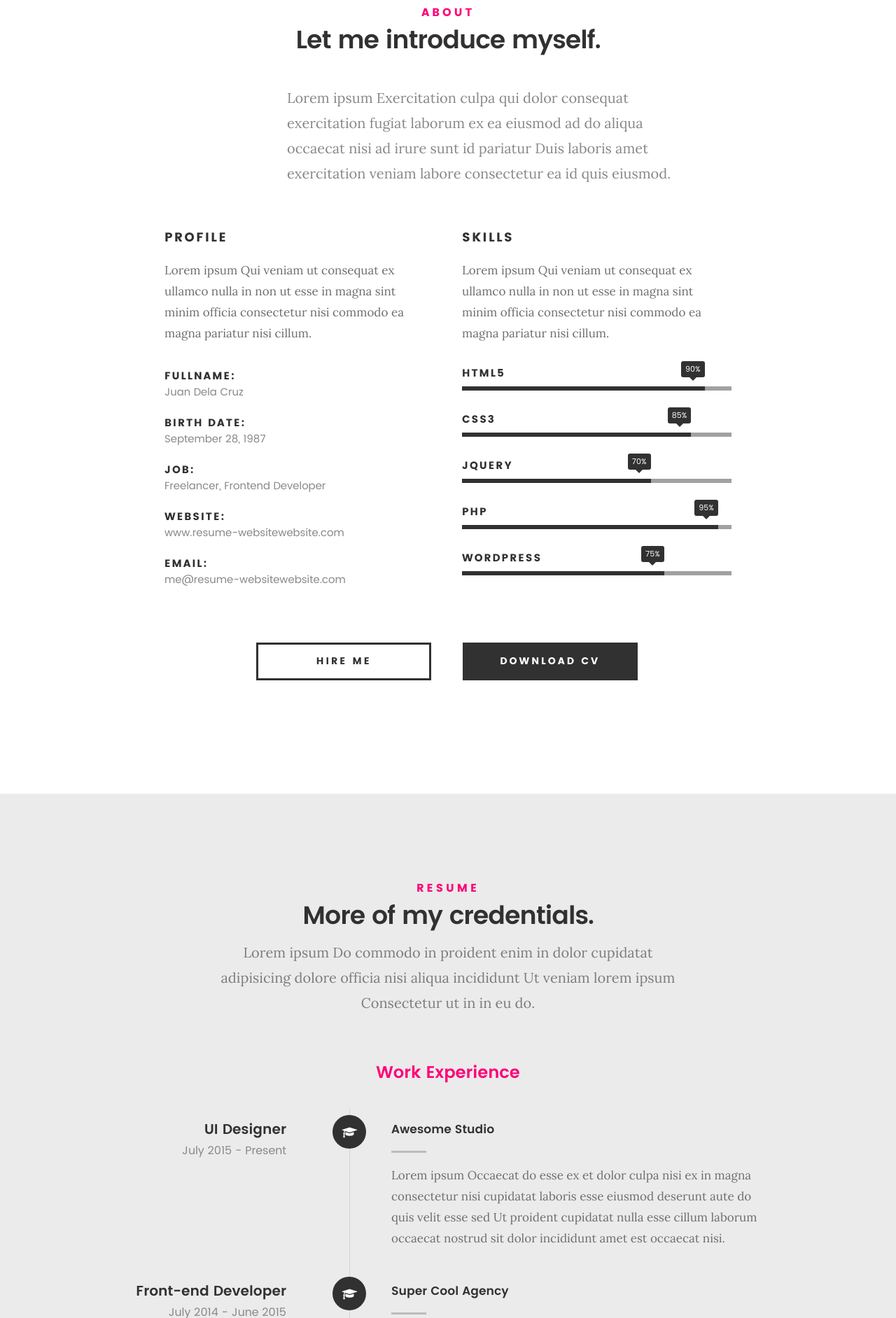
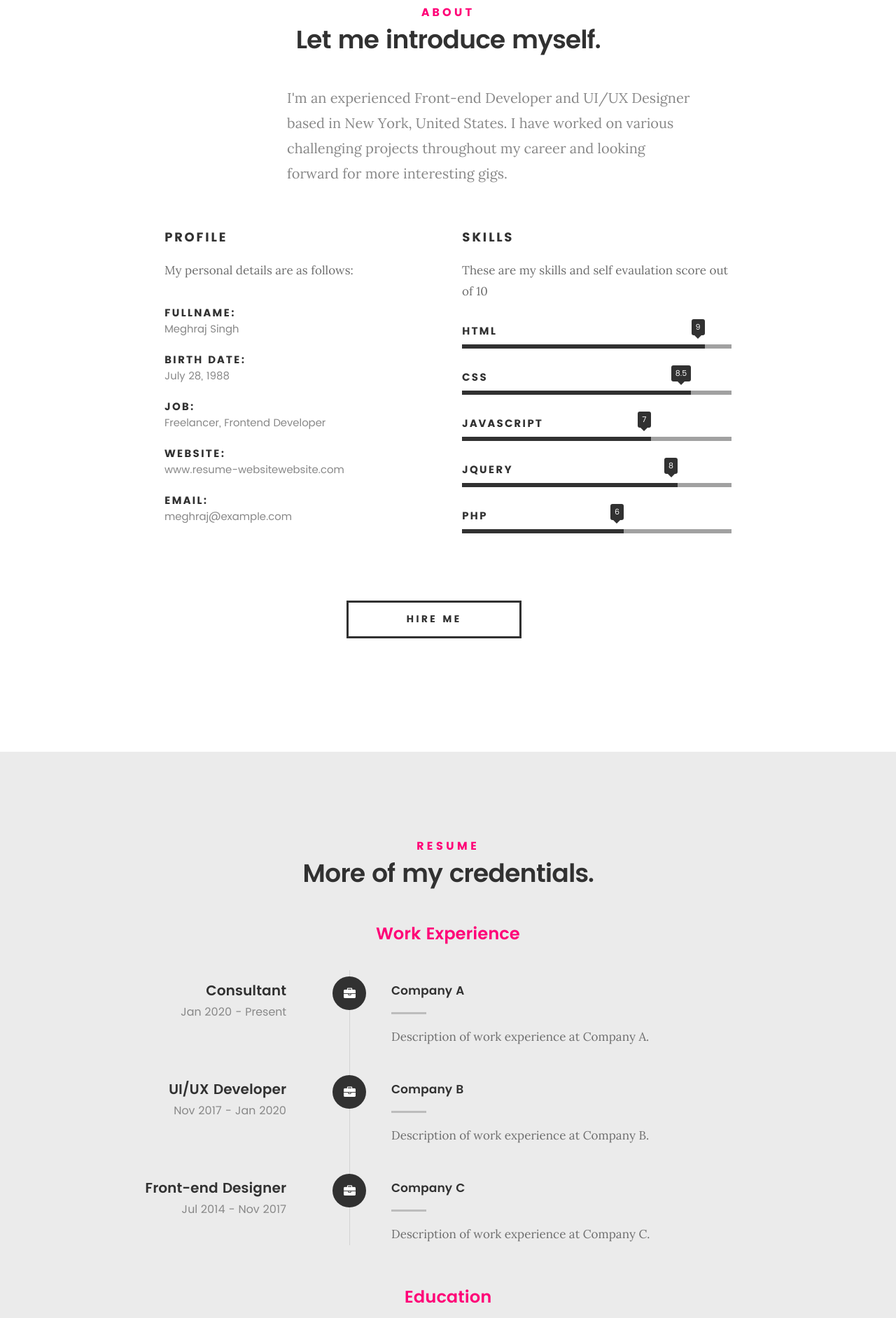
Before and after one commit to meghrajs/resume-website-assessment, a plain HTML site: page index.html in a window 1280 px wide. Shown: the part 917-2800 px from the top of the page at 70% size. Drawn offline with Linux system fonts and the light colour scheme.

Commit message:
Implemented dynamic data display from JSON

```diff
--- a/index.html
+++ b/index.html
@@ -28,7 +28,7 @@
 
    <!-- favicons
 	================================================== -->
-	<link rel="icon" type="image/png" href="favicon.png">
+	<link rel="icon" type="image/png" href="favicon_R.png">
 
 </head>
 
@@ -70,11 +70,11 @@
 
    			<div class="col-twelve" id='profile_landing'>
 
-	   			<h5>Hello, World.</h5>
+	   			<h5>Hello,</h5>
 	   			<h1 id='profile_name'>I'm Juan Carlos</h1>
 
 	   			<p class="intro-position" id='primarySkills'>
-
+	   				<!--Dynamic Content from Mock API -->
 	   			</p>
 
 	   			<a class="button stroke smoothscroll" href="#about" title="">More About Me</a>
@@ -113,31 +113,31 @@
 
    	<div class="row about-content">
 
-   		<div class="col-six tab-full">
+   		<div class="col-six tab-full" id='profile'>
 
    			<h3>Profile</h3>
-   			<p>Lorem ipsum Qui veniam ut consequat ex ullamco nulla in non ut esse in magna sint minim officia consectetur nisi commodo ea magna pariatur nisi cillum.</p>
+   			<p>My personal details are as follows:</p>
 
    			<ul class="info-list">
    				<li>
-   					<strong>Fullname:</strong>
-   					<span>Juan Dela Cruz</span>
+   					<strong >Fullname:</strong>
+   					<span id='fullName'>Juan Dela Cruz</span>
    				</li>
    				<li>
-   					<strong>Birth Date:</strong>
-   					<span>September 28, 1987</span>
+   					<strong >Birth Date:</strong>
+   					<span id='dateOfBirth'>September 28, 1987</span>
    				</li>
    				<li>
-   					<strong>Job:</strong>
-   					<span>Freelancer, Frontend Developer</span>
+   					<strong >Job:</strong>
+   					<span id='jobTitle'>Freelancer, Frontend Developer</span>
    				</li>
    				<li>
-   					<strong>Website:</strong>
-   					<span>www.resume-websitewebsite.com</span>
+   					<strong >Website:</strong>
+   					<span id='personalWebsite'>www.resume-websitewebsite.com</span>
    				</li>
    				<li>
-   					<strong>Email:</strong>
-   					<span>me@resume-websitewebsite.com</span>
+   					<strong >Email:</strong>
+   					<span id='profileEmail'>me@resume-websitewebsite.com</span>
    				</li>
 
    			</ul> <!-- /info-list -->
@@ -147,30 +147,10 @@
    		<div class="col-six tab-full">
 
    			<h3>Skills</h3>
-   			<p>Lorem ipsum Qui veniam ut consequat ex ullamco nulla in non ut esse in magna sint minim officia consectetur nisi commodo ea magna pariatur nisi cillum.</p>
+   			<p>These are my skills and self evaulation score out of 10</p>
 
-				<ul class="skill-bars">
-				   <li>
-				   	<div class="progress percent90"><span>90%</span></div>
-				   	<strong>HTML5</strong>
-				   </li>
-				   <li>
-				   	<div class="progress percent85"><span>85%</span></div>
-				   	<strong>CSS3</strong>
-				   </li>
-				   <li>
-				   	<div class="progress percent70"><span>70%</span></div>
-				   	<strong>JQuery</strong>
-				   </li>
-				   <li>
-				   	<div class="progress percent95"><span>95%</span></div>
-				   	<strong>PHP</strong>
-				   </li>
-				   <li>
-
-				   	<div class="progress percent75"><span>75%</span></div>
-				   	<strong>Wordpress</strong>
-				   </li>
+				<ul class="skill-bars" id='skills'>
+				   <!--Dynamic Content from Mock API -->
 
 				</ul> <!-- /skill-bars -->
 
@@ -181,7 +161,6 @@
    	<div class="row button-section">
    		<div class="col-twelve">
    			<a href="#contact" title="Hire Me" class="button stroke smoothscroll">Hire Me</a>
-   			<a href="#" title="Download CV" class="button button-primary">Download CV</a>
    		</div>
    	</div>
 
@@ -198,7 +177,6 @@
    			<h5>Resume</h5>
    			<h1>More of my credentials.</h1>
 
-   			<p class="lead">Lorem ipsum Do commodo in proident enim in dolor cupidatat adipisicing dolore officia nisi aliqua incididunt Ut veniam lorem ipsum Consectetur ut in in eu do.</p>
 
    		</div>
    	</div> <!-- /section-intro-->
@@ -213,61 +191,9 @@
 
    		<div class="col-twelve">
 
-   			<div class="timeline-wrap">
+   			<div class="timeline-wrap" id='experiences'>
 
-   				<div class="timeline-block">
-
-	   				<div class="timeline-ico">
-	   					<i class="fa fa-graduation-cap"></i>
-	   				</div>
-
-	   				<div class="timeline-header">
-	   					<h3>UI Designer</h3>
-	   					<p>July 2015 - Present</p>
-	   				</div>
-
-	   				<div class="timeline-content">
-	   					<h4>Awesome Studio</h4>
-	   					<p>Lorem ipsum Occaecat do esse ex et dolor culpa nisi ex in magna consectetur nisi cupidatat laboris esse eiusmod deserunt aute do quis velit esse sed Ut proident cupidatat nulla esse cillum laborum occaecat nostrud sit dolor incididunt amet est occaecat nisi.</p>
-	   				</div>
-
-	   			</div> <!-- /timeline-block -->
-
-	   			<div class="timeline-block">
-
-	   				<div class="timeline-ico">
-	   					<i class="fa fa-graduation-cap"></i>
-	   				</div>
-
-	   				<div class="timeline-header">
-	   					<h3>Front-end Developer</h3>
-	   					<p>July 2014 - June 2015</p>
-	   				</div>
-
-	   				<div class="timeline-content">
-	   					<h4>Super Cool Agency</h4>
-	   					<p>Lorem ipsum Occaecat do esse ex et dolor culpa nisi ex in magna consectetur nisi cupidatat laboris esse eiusmod deserunt aute do quis velit esse sed Ut proident cupidatat nulla esse cillum laborum occaecat nostrud sit dolor incididunt amet est occaecat nisi incididunt.</p>
-	   				</div>
-
-	   			</div> <!-- /timeline-block -->
-
-	   			<div class="timeline-block">
-
-	   				<div class="timeline-ico">
-	   					<i class="fa fa-graduation-cap"></i>
-	   				</div>
-
-	   				<div class="timeline-header">
-	   					<h3>Web Designer</h3>
-	   					<p>May 2013 - June 2014</p>
-	   				</div>
-
-	   				<div class="timeline-content">
-	   					<h4>Great Designs Studio</h4>
-	   					<p>Lorem ipsum Occaecat do esse ex et dolor culpa nisi ex in magna consectetur nisi cupidatat laboris esse eiusmod deserunt aute do quis velit esse sed Ut proident cupidatat nulla esse cillum laborum occaecat nostrud sit dolor incididunt amet est occaecat nisi incididunt.</p>
-	   				</div>
-
-	   			</div> <!-- /timeline-block -->
+   				<!--Dynamic Content from Mock API -->
 
    			</div> <!-- /timeline-wrap -->
 
@@ -285,61 +211,9 @@
 
    		<div class="col-twelve">
 
-   			<div class="timeline-wrap">
+   			<div class="timeline-wrap" id='educations'>
 
-   				<div class="timeline-block">
-
-	   				<div class="timeline-ico">
-	   					<i class="fa fa-briefcase"></i>
-	   				</div>
-
-	   				<div class="timeline-header">
-	   					<h3>Master Degree</h3>
-	   					<p>July 2015 - Present</p>
-	   				</div>
-
-	   				<div class="timeline-content">
-	   					<h4>University of Life</h4>
-	   					<p>Lorem ipsum Occaecat do esse ex et dolor culpa nisi ex in magna consectetur nisi cupidatat laboris esse eiusmod deserunt aute do quis velit esse sed Ut proident cupidatat nulla esse cillum laborum occaecat nostrud sit dolor incididunt amet est occaecat nisi.</p>
-	   				</div>
-
-	   			</div> <!-- /timeline-block -->
-
-	   			<div class="timeline-block">
-
-	   				<div class="timeline-ico">
-	   					<i class="fa fa-briefcase"></i>
-	   				</div>
-
-	   				<div class="timeline-header">
-	   					<h3>Bachelor Degree</h3>
-	   					<p>July 2014 - June 2015</p>
-	   				</div>
-
-	   				<div class="timeline-content">
-	   					<h4>State Design University</h4>
-	   					<p>Lorem ipsum Occaecat do esse ex et dolor culpa nisi ex in magna consectetur nisi cupidatat laboris esse eiusmod deserunt aute do quis velit esse sed Ut proident cupidatat nulla esse cillum laborum occaecat nostrud sit dolor incididunt amet est occaecat nisi incididunt.</p>
-	   				</div>
-
-	   			</div> <!-- /timeline-block -->
-
-	   			<div class="timeline-block">
-
-	   				<div class="timeline-ico">
-	   					<i class="fa fa-briefcase"></i>
-	   				</div>
-
-	   				<div class="timeline-header">
-	   					<h3>Bachelor Degree</h3>
-	   					<p>May 2013 - June 2014</p>
-	   				</div>
-
-	   				<div class="timeline-content">
-	   					<h4>Design College</h4>
-	   					<p>Lorem ipsum Occaecat do esse ex et dolor culpa nisi ex in magna consectetur nisi cupidatat laboris esse eiusmod deserunt aute do quis velit esse sed Ut proident cupidatat nulla esse cillum laborum occaecat nostrud sit dolor incididunt amet est occaecat nisi incididunt.</p>
-	   				</div>
-
-	   			</div> <!-- /timeline-block -->
+   				<!--Dynamic Content from Mock API -->
 
    			</div> <!-- /timeline-wrap -->
 
@@ -361,7 +235,7 @@
    			<h5>Contact</h5>
    			<h1>I'd Love To Hear From You.</h1>
 
-   			<p class="lead">Lorem ipsum Do commodo in proident enim in dolor cupidatat adipisicing dolore officia nisi aliqua incididunt Ut veniam lorem ipsum Consectetur ut in in eu do.</p>
+   			<p class="lead">Let's get in touch and see if we can get together for some interesting project/opportunity.</p>
 
    		</div>
    	</div> <!-- /section-intro -->
@@ -439,7 +313,7 @@
    <script src="js/jquery-2.1.3.min.js"></script>
    <script src="js/plugins.js"></script>
    <script src="js/main.js"></script>
-   <!--<script src="js/script.js"></script>-->
+   <script src="js/script.js"></script>
 
 </body>
 
--- /dev/null
+++ b/js/script.js
@@ -0,0 +1,36 @@
+document.addEventListener('DOMContentLoaded',() => {
+	fetch('resume-data.json?v='+Date.now())
+		.then(response=> response.json())
+		.then(data => {
+			//console.log('Simple Console Message');
+			document.getElementById('profile_name').innerHTML="<h1> I'm "+data.personalDetails.name+"</h1>";
+
+			const primarySkills=document.getElementById('primarySkills');
+			data.primarySkills.forEach(skill => {
+				primarySkills.innerHTML+="<span>"+skill.skill+"</span>";
+			});
+
+			document.getElementById('introduction').innerHTML="<p class='lead'>"+data.introducton.statement+"</p>";
+			document.getElementById('fullName').textContent=data.personalDetails.name;
+			document.getElementById('dateOfBirth').textContent=data.personalDetails.DOB;
+			document.getElementById('jobTitle').textContent=data.personalDetails.jobTitle;
+			document.getElementById('personalWebsite').textContent=data.personalDetails.website;
+			document.getElementById('profileEmail').textContent=data.personalDetails.email;
+
+			const skills=document.getElementById('skills');
+			data.skills.forEach(skill => {
+				skills.innerHTML+="<li><div class='progress percent"+skill.score*10+"'><span>"+skill.score+"</span></div><strong>"+skill.skill+"</strong></li>";
+			});
+
+			const experiences=document.getElementById('experiences');
+			data.experiences.forEach(experience => {
+				experiences.innerHTML+="<div class='timeline-block'><div class='timeline-ico'><i class='fa fa-briefcase'></i></div><div class='timeline-header'><h3>"+experience.position+"</h3><p>"+experience.startDate+" - "+experience.endDate+"</p></div><div class='timeline-content'><h4>"+experience.company+"</h4><p>"+experience.description+"</p></div></div>";
+			});
+
+			const educations=document.getElementById('educations');
+			data.education.forEach(education => {
+				educations.innerHTML+="<div class='timeline-block'><div class='timeline-ico'><i class='fa fa-graduation-cap'></i></div><div class='timeline-header'><h3>"+education.degree+"</h3><p>"+education.startDate+" - "+education.endDate+"</p></div><div class='timeline-content'><h4>"+education.institution+"</h4><p>"+education.description+"</p></div></div>";
+			});
+	})
+	.catch(error => console.error('Error fetching data:', error));
+});
--- /dev/null
+++ b/resume-data.json
@@ -0,0 +1,88 @@
+{
+  "personalDetails": {
+    "name": "Meghraj Singh",
+    "email": "meghraj@example.com",
+	"DOB": "July 28, 1988",
+	"jobTitle": "Freelancer, Frontend Developer",
+	"website": "www.resume-websitewebsite.com",
+    "phone": "123-456-7890",
+    "address": "123 Main St, City, Country"
+  },
+  "primarySkills": [
+    {
+      "skill": "Front-end Developer"
+    },
+	{
+      "skill": "UI/UX Designer"
+    }
+  ],
+  "introducton": {
+    "statement": "I'm an experienced Front-end Developer and UI/UX Designer based in New York, United States. I have worked on various challenging projects throughout my career and looking forward for more interesting gigs."
+  },
+  "experiences": [
+    {
+      "company": "Company A",
+      "position": "Consultant",
+      "startDate": "Jan 2020",
+	  "endDate": "Present",
+      "description": "Description of work experience at Company A."
+    },
+	{
+      "company": "Company B",
+      "position": "UI/UX Developer",
+      "startDate": "Nov 2017",
+	  "endDate": "Jan 2020",
+      "description": "Description of work experience at Company B."
+    },
+	{
+      "company": "Company C",
+      "position": "Front-end Designer",
+      "startDate": "Jul 2014",
+	  "endDate": "Nov 2017",
+      "description": "Description of work experience at Company C."
+    }
+  ],
+  "education": [
+    {
+      "institution": "University Z",
+      "degree": "Degree 3",
+      "startDate": "Sep 2015",
+	  "endDate": "Aug 2017",
+      "description": "Description of Degree program at University Z"
+    },
+	{
+      "institution": "University Y",
+      "degree": "Degree 2",
+      "startDate": "Aug 2013",
+	  "endDate": "Jul 2015",
+      "description": "Description of Degree program at University Y"
+    },
+	{
+      "institution": "University X",
+      "degree": "Degree 1",
+      "startDate": "Jul 2009",
+	  "endDate": "May 2013",
+      "description": "Description of Degree program at University X"
+    }
+  ],
+  "skills": [
+    {
+      "skill": "HTML",
+	  "score": 9
+    },
+	{
+      "skill": "CSS",
+	  "score": 8.5
+    },{
+      "skill": "JavaScript",
+	  "score": 7
+    },
+	{
+      "skill": "JQuery",
+	  "score": 8
+    },{
+      "skill": "PHP",
+	  "score": 6
+    }
+  ]
+}
```
Also changed, not shown: css/main.css (+5 -3 lines), favicon_R.png (added).
